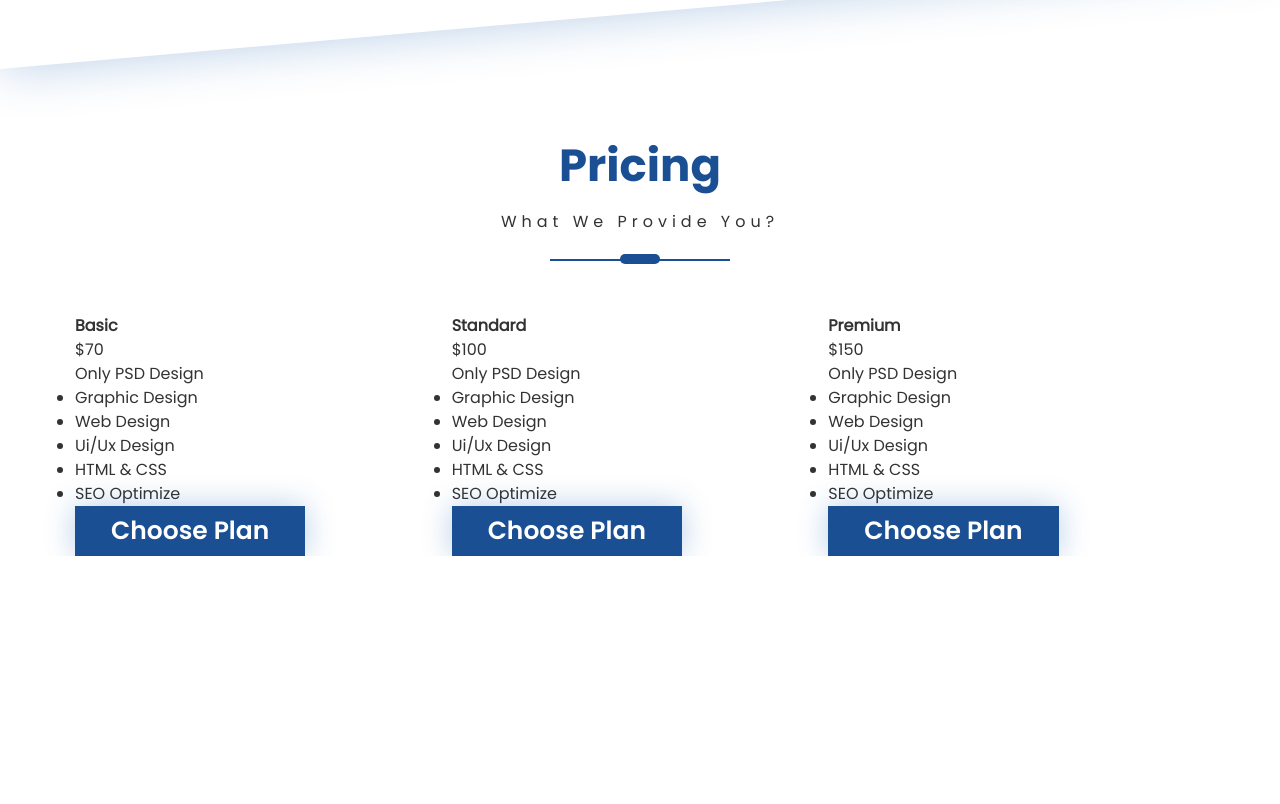
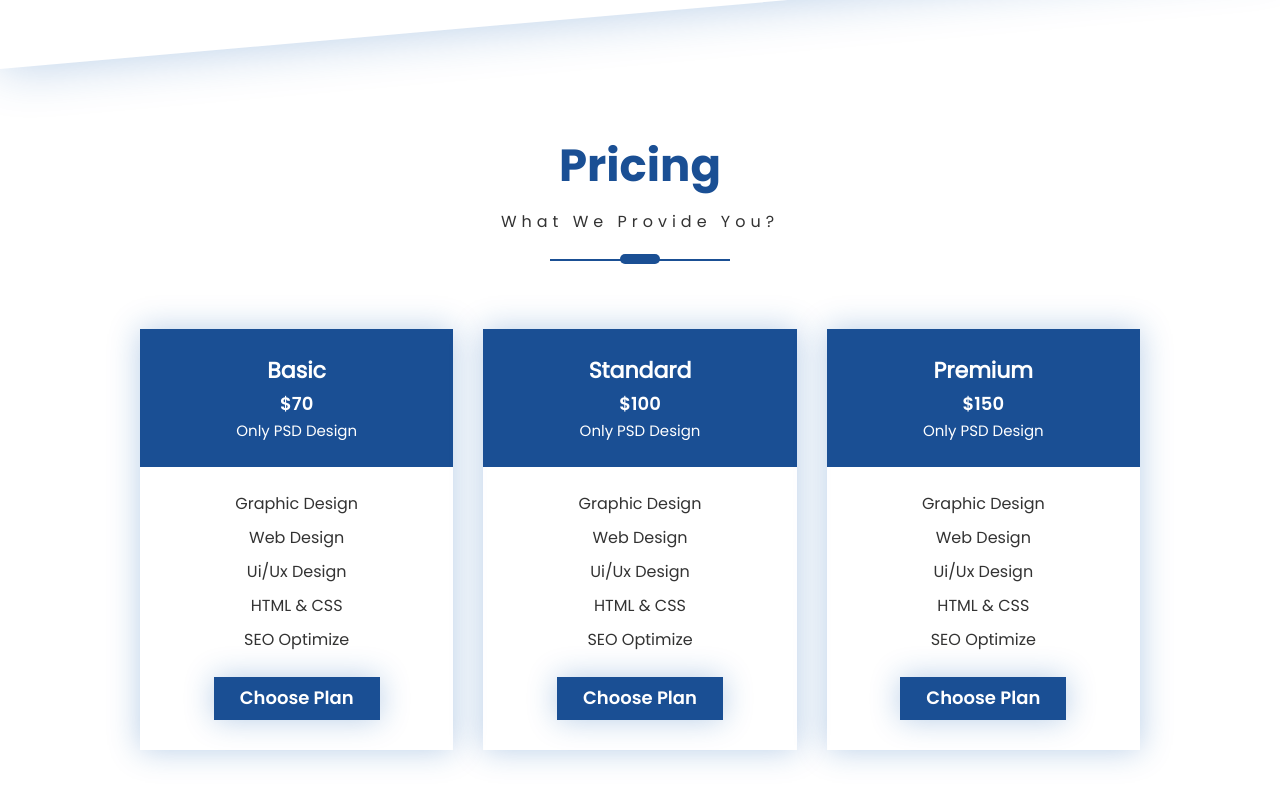
Before and after one commit to Yasharmohamadi/personal-website, a React (Create React App) app: page / in a window 1280 px wide. Shown: the part 3880-4684 px from the top of the page. Before the commit the page ends 4436 px from the top, so only its background shows below. Built offline with nearby package versions, Linux system fonts and the light colour scheme.

Commit message:
add pricing css

```diff
--- a/src/Pricing/Pricing.css
+++ b/src/Pricing/Pricing.css
@@ -0,0 +1,56 @@
+.pricing {
+	margin-bottom: 10rem;
+}
+
+.pricing-wrapper {
+	padding: 0 5rem;
+}
+
+.pricing-item {
+	display: flex;
+	flex-direction: column;
+	align-items: center;
+	margin: 1.5rem;
+	box-shadow: 0 0 3rem var(--shadow-color);
+	padding-bottom: 3rem;
+}
+
+.pricing-item-header {
+	display: flex;
+	flex-direction: column;
+	align-items: center;
+	gap: 0.3rem;
+	width: 100%;
+	background: var(--main-color);
+	color: #fff;
+	padding: 2.5rem;
+}
+
+.pricing-item-header__title {
+	font-size: 2.2rem;
+}
+.pricing-item-header__price {
+	font-size: 1.8rem;
+	font-family: "Poppins SemiBold";
+}
+.pricing-item-header__text {
+	font-size: 1.5rem;
+}
+
+.pricing-item-body__list {
+	padding: 2.5rem;
+
+	display: flex;
+	flex-direction: column;
+	align-items: center;
+	list-style: none;
+	gap: 1rem;
+}
+
+.pricing-item-body__list-item {
+}
+
+.pricing-item button {
+	padding: 1rem 2.5rem;
+	font-size: 1.8rem;
+}
```
